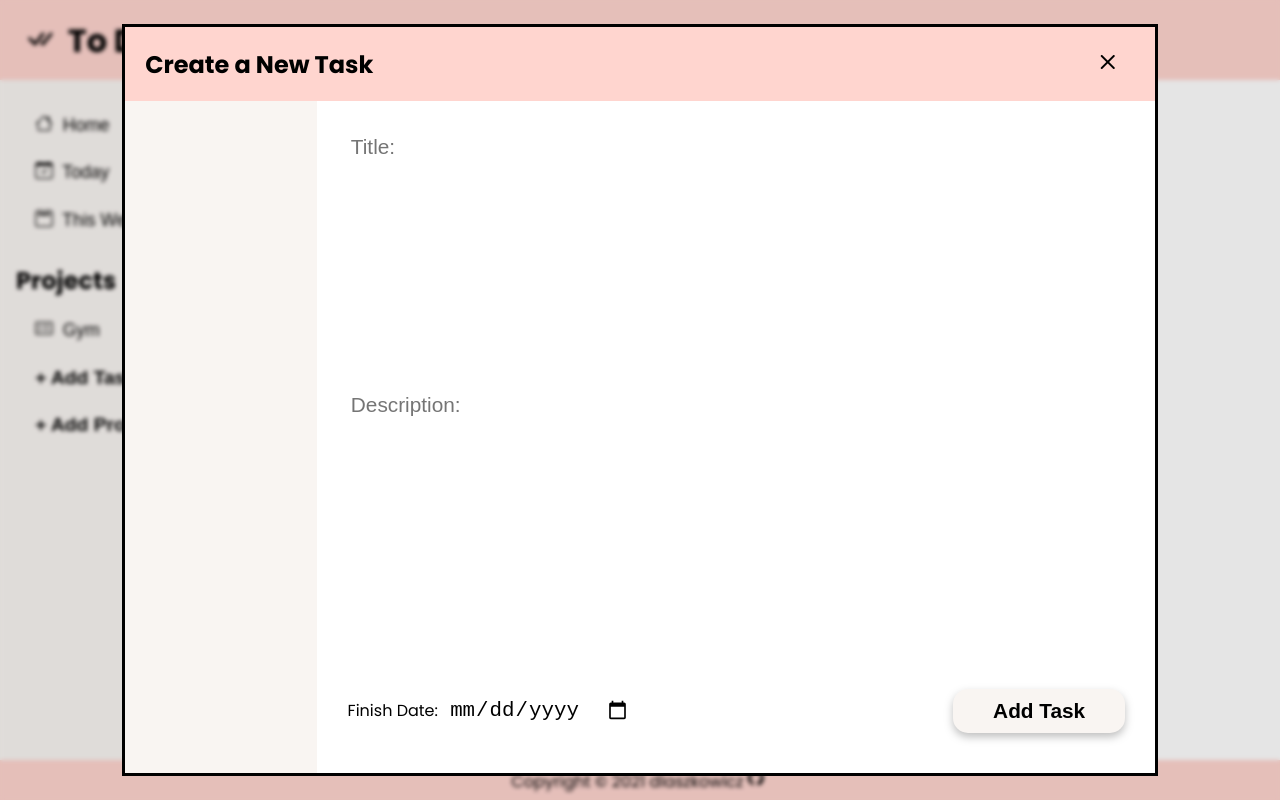
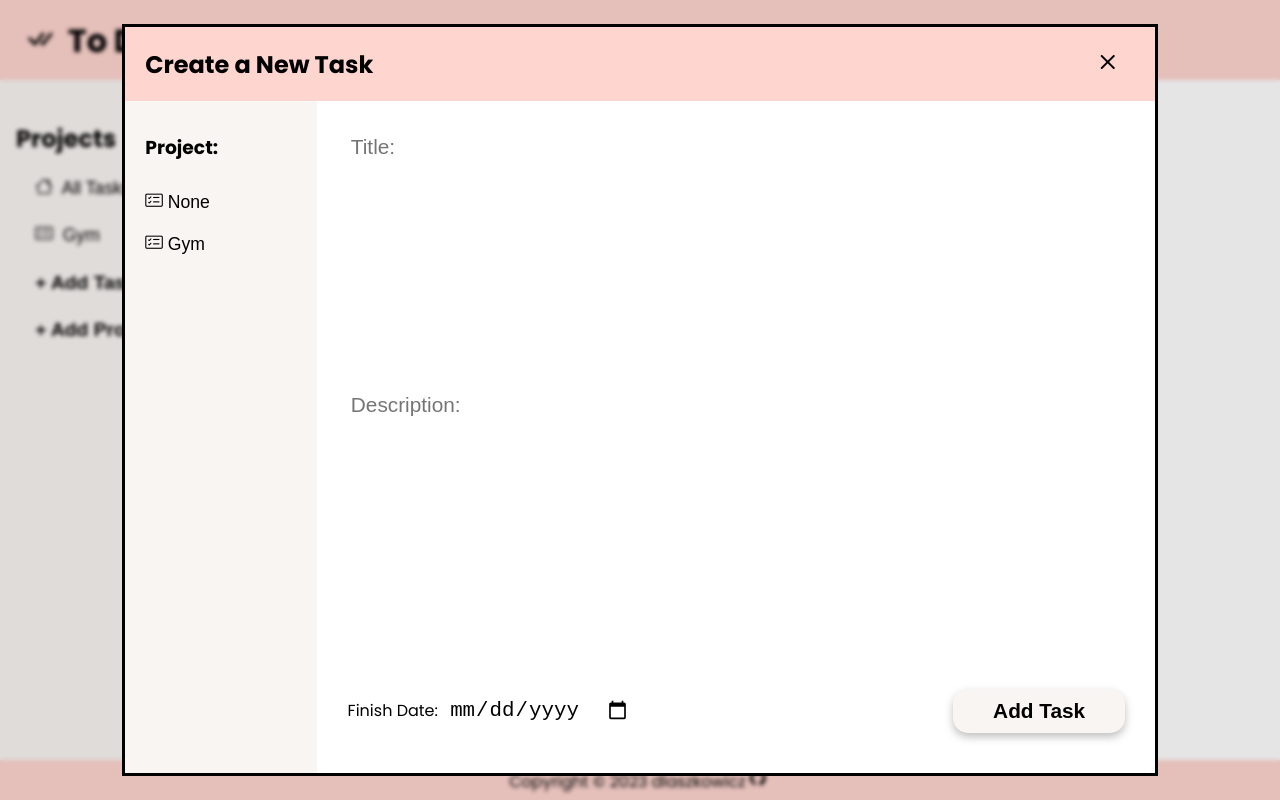
Before and after one commit to dlaszkowicz/todo-list, a website built with webpack: page dist/index.html in a window 1280 px wide. Both pictures are taken after a click on the button "+ Add Task". Built offline with nearby package versions, Linux system fonts and the light colour scheme.

Commit message:
working on giving project classess to tasks

```diff
--- a/src/dialog.js
+++ b/src/dialog.js
@@ -9,15 +9,14 @@ function dialogFun() {
     document.body.classList.add("dialog-open"); // Add class to body when dialog is open
   };
   document.querySelector(".hide-form").onclick = function () {
-    title.textContent = "";
-    description.textContent = "";
-    date.textContent = "";
+    form.reset();
     dialog.close();
 
     // Remove class from body when dialog is closed
   };
   form.addEventListener("submit", function (event) {
     event.preventDefault();
+    form.reset();
     dialog.close(); // Make sure to remove the class after submission
   });
 }
--- /dev/null
+++ b/src/nav.js
@@ -0,0 +1,19 @@
+function projectMaker() {
+  let lastClickedBtn = null;
+  let projectSelected = "";
+  const projectBtns = document.querySelectorAll("#project-btn");
+
+  projectBtns.forEach((btn) => {
+    btn.addEventListener("click", function () {
+      if (lastClickedBtn !== null) {
+        lastClickedBtn.style.backgroundColor = ""; //
+      }
+      btn.style.backgroundColor = "#d2d0ce";
+      projectSelected = btn.textContent;
+      lastClickedBtn = btn;
+      console.log(projectSelected);
+    });
+  });
+}
+
+export default projectMaker;
--- a/src/styles.css
+++ b/src/styles.css
@@ -276,3 +276,28 @@ input[type="checkbox"] {
   width: 8rem;
   text-align: center;
 }
+.side-form h3 {
+  padding-left: 20px;
+  padding-top: 0.8rem;
+}
+.side-form button {
+  background-color: #f9f5f2;
+  border: none;
+  border-radius: 15px;
+  padding: 10px 0px;
+  font-size: 1.1em;
+  text-align: left;
+  align-self: flex-start;
+  border-top-left-radius: 0px;
+  border-bottom-left-radius: 0px;
+  padding-left: 0.4rem;
+  width: 8rem;
+  padding-left: 20px;
+}
+.side-form button:hover {
+  background-color: #d2d0ce;
+}
+.project-options {
+  display: flex;
+  flex-direction: column;
+}
--- a/src/taskConstructor.js
+++ b/src/taskConstructor.js
@@ -1,11 +1,14 @@
+import projectMaker from "./nav";
 function taskCreator() {
+  projectMaker();
   const submitBtn = document.querySelector("#submit-btn");
   const newTaskForm = document.querySelector(".task-form");
   const taskContainer = document.querySelector(".task-container");
-  const task = function taskFun(title, description, date) {
+  const task = function taskFun(title, description, date, project) {
     this.title = title;
     this.description = description;
     this.date = date;
+    this.project = project;
   };
   const newTask = new task();
   function addTask() {
@@ -13,6 +16,7 @@ function taskCreator() {
     newTask.title = newTaskForm.title.value;
     newTask.description = newTaskForm.description.value;
     newTask.date = newTaskForm.date.value;
+    newTask.project = projectSelected;
 
     const task = document.createElement("div");
     task.setAttribute("class", "task");
@@ -62,7 +66,9 @@ function taskCreator() {
     remove.addEventListener("click", function () {
       task.remove();
     });
-    taskContainer.appendChild(task);
+    if (title.textContent != "") {
+      taskContainer.appendChild(task);
+    }
   }
   submitBtn.addEventListener("click", function () {
     addTask();
```
Also changed, not shown: dist/bundle.js, dist/index.html.
